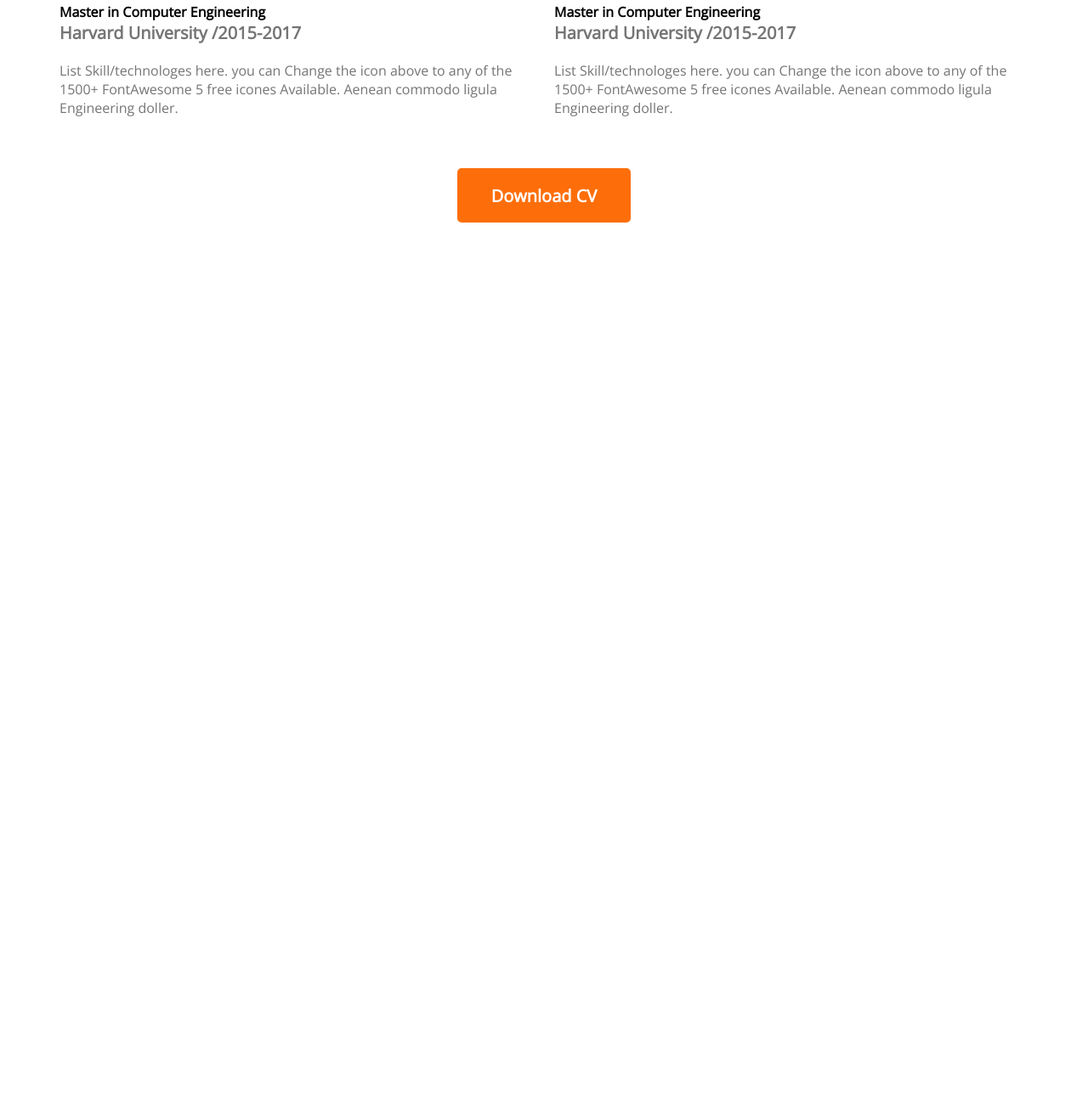
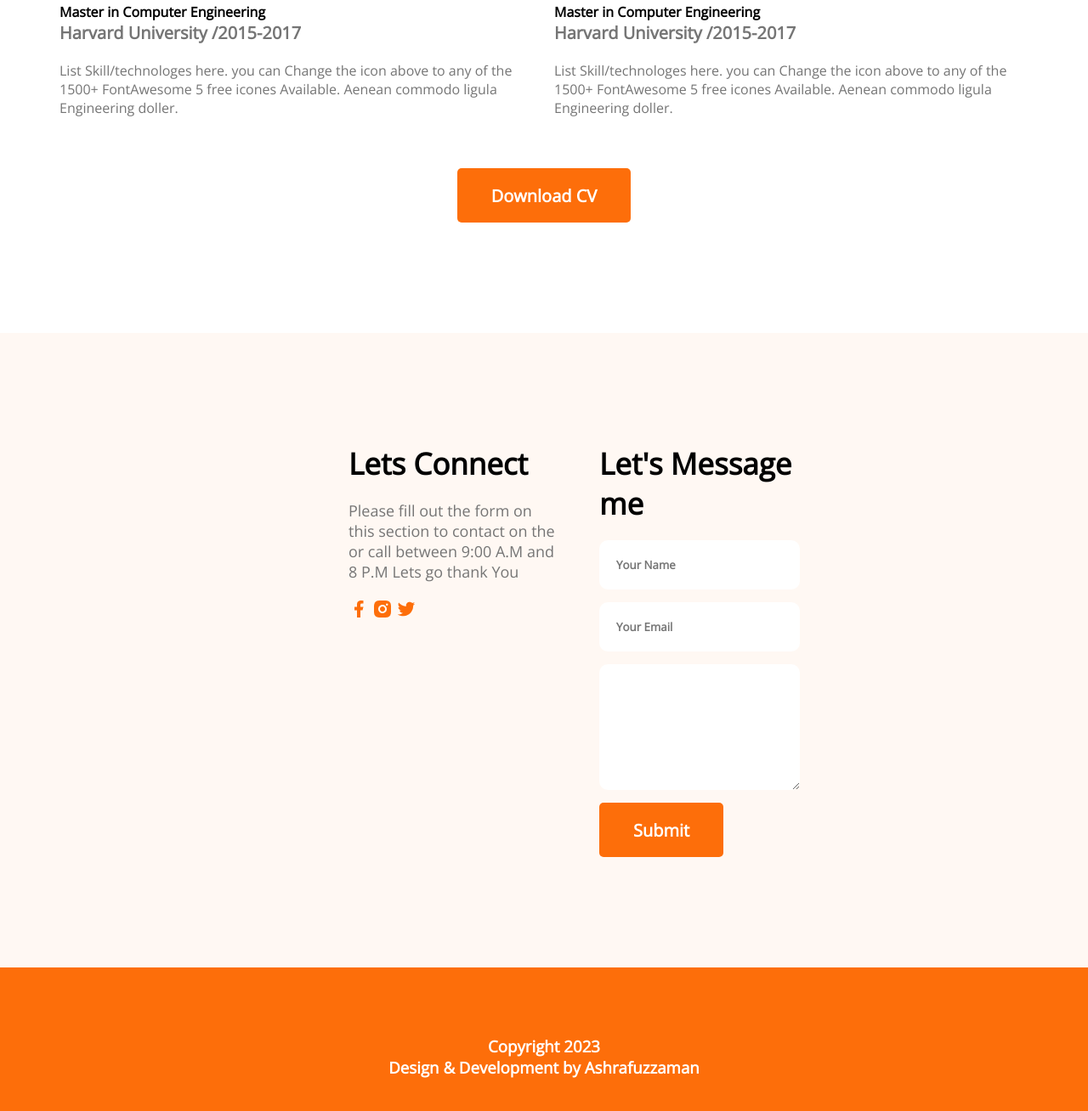
Before and after one commit to hello-ashrafuzzaman/developer-resource, a plain HTML site: page index.html in a window 1280 px wide. Shown: the part 2745-4053 px from the top of the page at 85% size. Before the commit the page ends 3007 px from the top, so only its background shows below. Drawn offline with nearby package versions, Linux system fonts and the light colour scheme.

Commit message:
lets contact section and footer done

```diff
--- a/index.html
+++ b/index.html
@@ -190,10 +190,43 @@
                     <button class="btn-primary">Download CV</button>
                 </div>
             </section>
+
         </main>
+        <section class="contact_section">
+            <div class="contact_item">
+                <div class="lets_contact">
+                    <h3 class="lets_contact_title">
+                        Lets Connect
+                    </h3>
+                    <p class="connect_discripsion">
+                        Please fill out the form on this section to contact on the or call between 9:00 A.M and 8 P.M Lets go
+                        thank You
+                    </p>
+                    <div class="socialicon">
+                        <img src="assets/images/icons/facebook.png" alt="">
+                        <img src="assets/images/icons/insta.png" alt="">
+                        <img src="assets/images/icons/twitter.png" alt="">
+                    </div>
+                </div>
+                <div class="lets_massage_me">
+                    <h3 class="massage_title">
+                        Let's Message me
+                    </h3>
+                    <form action="">
+                        <input class="name_type" type="text" name="name" id="name" placeholder="Your Name">
+
+                        <input class="email_type" type="email" name="email" id="email" placeholder="Your Email">
+
+                        <textarea class="text_message" name="Message" id="message" cols="30" rows="6"></textarea>
+                        <input class="btn-primary" type="submit" value="Submit">
+                    </form>
+                </div>
+            </div>
+        </section>
         <a href="" target="_blank"></a>
         <footer>
-
+           <h3>Copyright 2023</h3>
+           <h3>Design & Development by Ashrafuzzaman</h3>
         </footer>
     </body>
 
--- a/style/portfolio.css
+++ b/style/portfolio.css
@@ -169,3 +169,75 @@ margin-bottom: 20px;
   font-size: 35px;
   margin-top: 30px;
 }
+
+/* Contact Section Design */
+.contact_section{
+    background-color: #fff8f3;
+
+}
+.contact_item{
+  display: flex;
+  gap: 50px;
+  justify-content: space-between;
+  padding: 130px;
+  background-color: #fff8f3;
+  margin: 0px 200px;
+  margin-top: 130px;
+}
+.lets_contact{
+  margin-left: 80px;
+  width: 50%;
+}
+.lets_contact_title{
+  font-size: 35px;
+  font-weight: 700;
+  margin-bottom: 20px;
+}
+.connect_discripsion{
+  font-size: 18px;
+  color: #757575;
+  margin-bottom: 20px;
+}
+
+.lets_massage_me{
+  width: 50%;
+}
+.massage_title{
+    font-size: 35px;
+  font-weight: 700;
+  margin-bottom: 20px;
+}
+.name_type{
+  display: block;
+  padding: 20px;
+  width: 80%;
+  border: none;
+  font-weight: 700;
+  margin-bottom: 15px;
+  border-radius: 10px;
+}
+.email_type{
+  display: block;
+  padding: 20px;
+  width: 80%;
+  border: none;
+  font-weight: 700;
+  margin-bottom: 15px;
+  border-radius: 10px;
+}
+.text_message{
+  display: block;
+  padding: 20px;
+  width: 80%;
+  border: none;
+  font-weight: 700;
+  margin-bottom: 15px;
+  border-radius: 10px;
+}
+
+footer{
+  background-color: #fd6e0a;
+  text-align: center;
+  color: white;
+  padding: 80px;
+}
```
